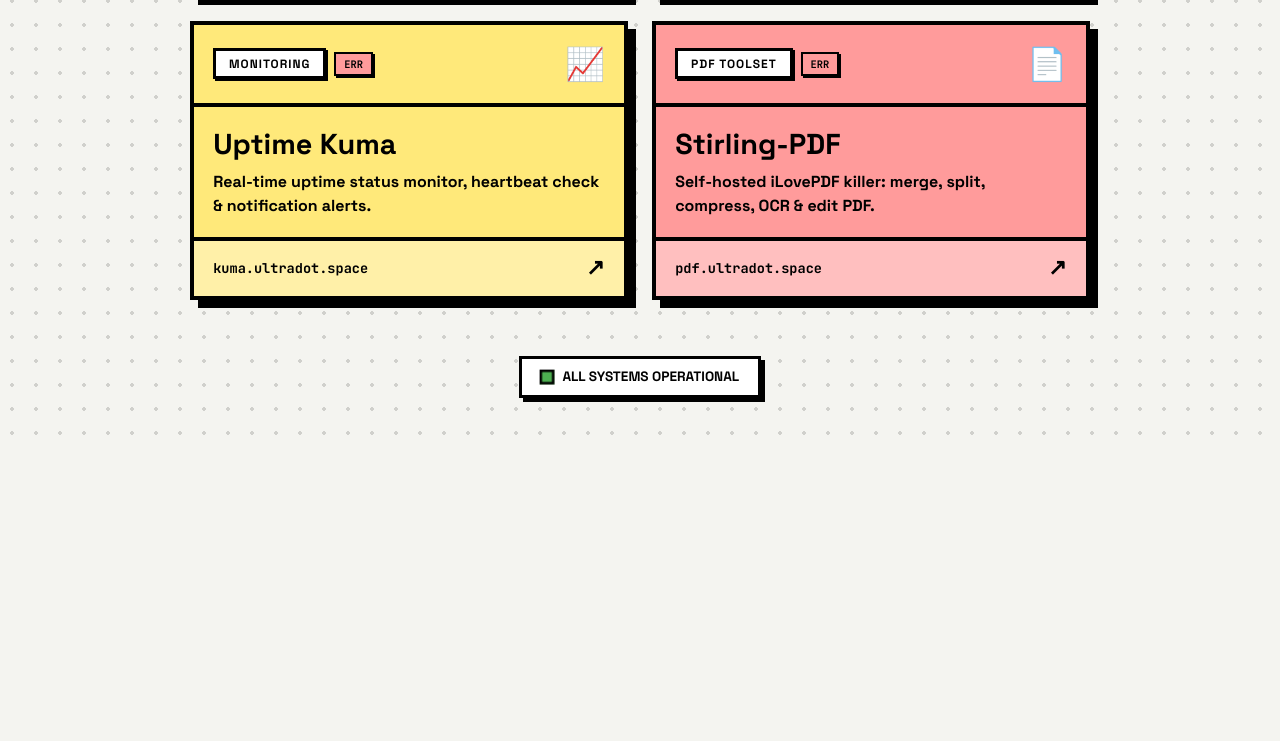
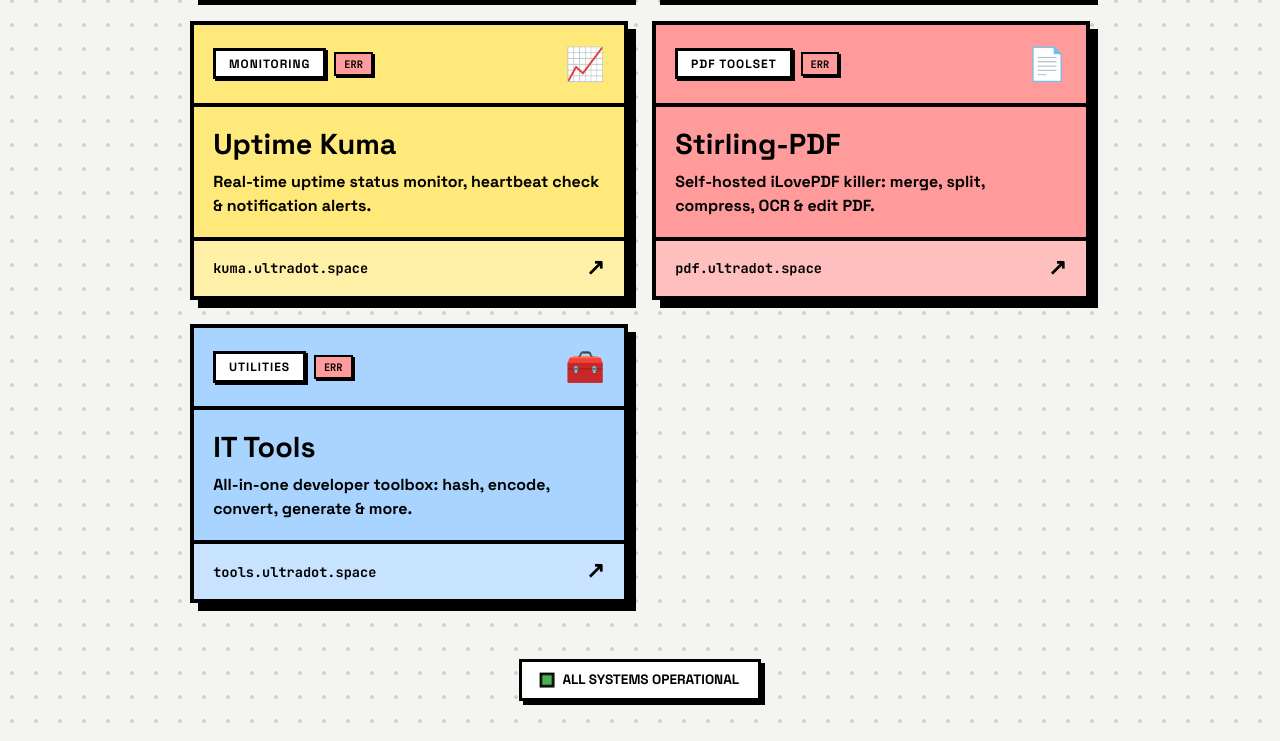
Before and after one commit to ultra-dot/serverdashboard, a plain HTML site: page index.html in a window 1280 px wide. Shown: the part 803-1544 px from the top of the page. Before the commit the page ends 1241 px from the top, so only its background shows below. Drawn offline with Linux system fonts and the light colour scheme; no server answers.

Commit message:
Add IT Tools card (tools.ultradot.space)

```diff
--- a/index.html
+++ b/index.html
@@ -118,6 +118,23 @@
         <span class="arrow-btn">↗</span>
       </div>
     </a>
+
+    <!-- Card 5: IT Tools -->
+    <a href="https://tools.ultradot.space" target="_blank" rel="noopener noreferrer" class="card card-blue">
+      <div class="card-header">
+        <div style="display: flex; gap: 0.5rem; align-items: center;">
+          <span class="tag">UTILITIES</span>
+          <span class="app-status checking" data-url="https://tools.ultradot.space">WAIT</span>
+        </div>
+        <span class="icon">🧰</span>
+      </div>
+      <h2 class="card-title">IT Tools</h2>
+      <p class="card-desc">All-in-one developer toolbox: hash, encode, convert, generate & more.</p>
+      <div class="card-footer">
+        <span class="url-text">tools.ultradot.space</span>
+        <span class="arrow-btn">↗</span>
+      </div>
+    </a>
   </main>
 
   <footer class="footer">
--- a/style.css
+++ b/style.css
@@ -192,6 +192,8 @@
 .card-yellow .card-footer { background: #fff0a8; }
 .card-coral { background: #ff9b9b; }
 .card-coral .card-footer { background: #ffbfbf; }
+.card-blue { background: #a8d4ff; }
+.card-blue .card-footer { background: #c7e3ff; }
 
 /* App Status */
 .app-status {
```
